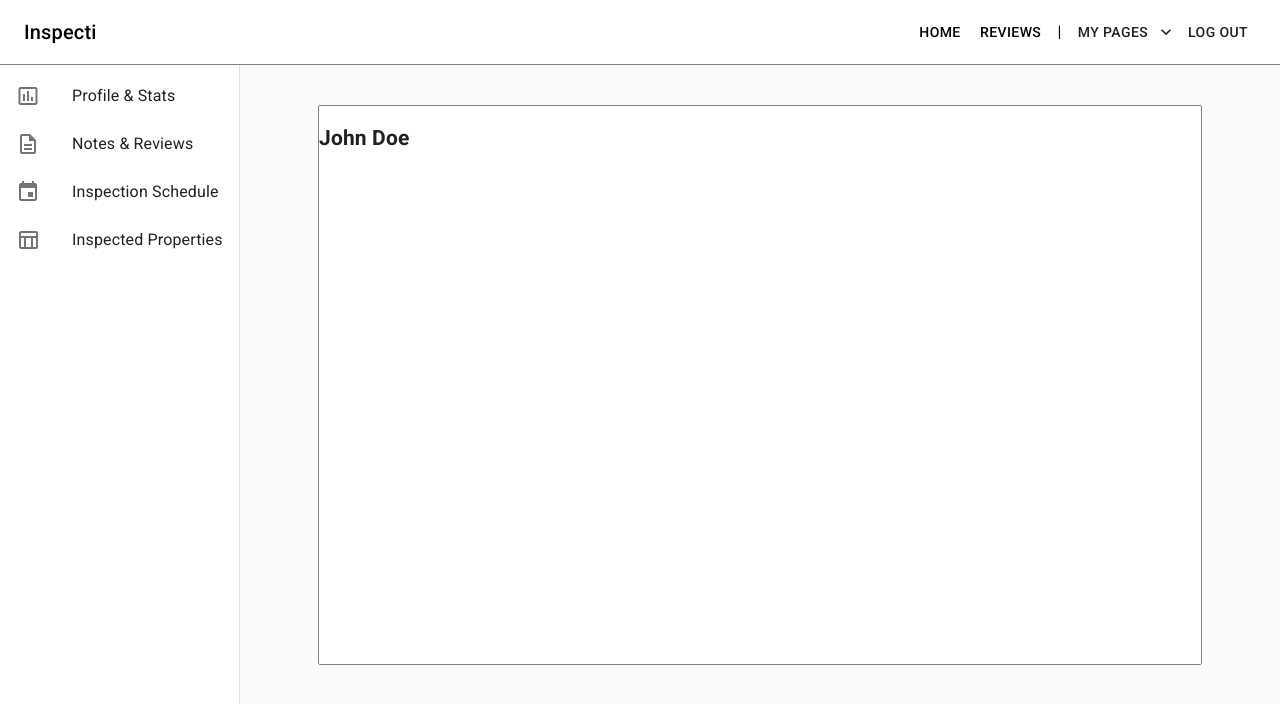
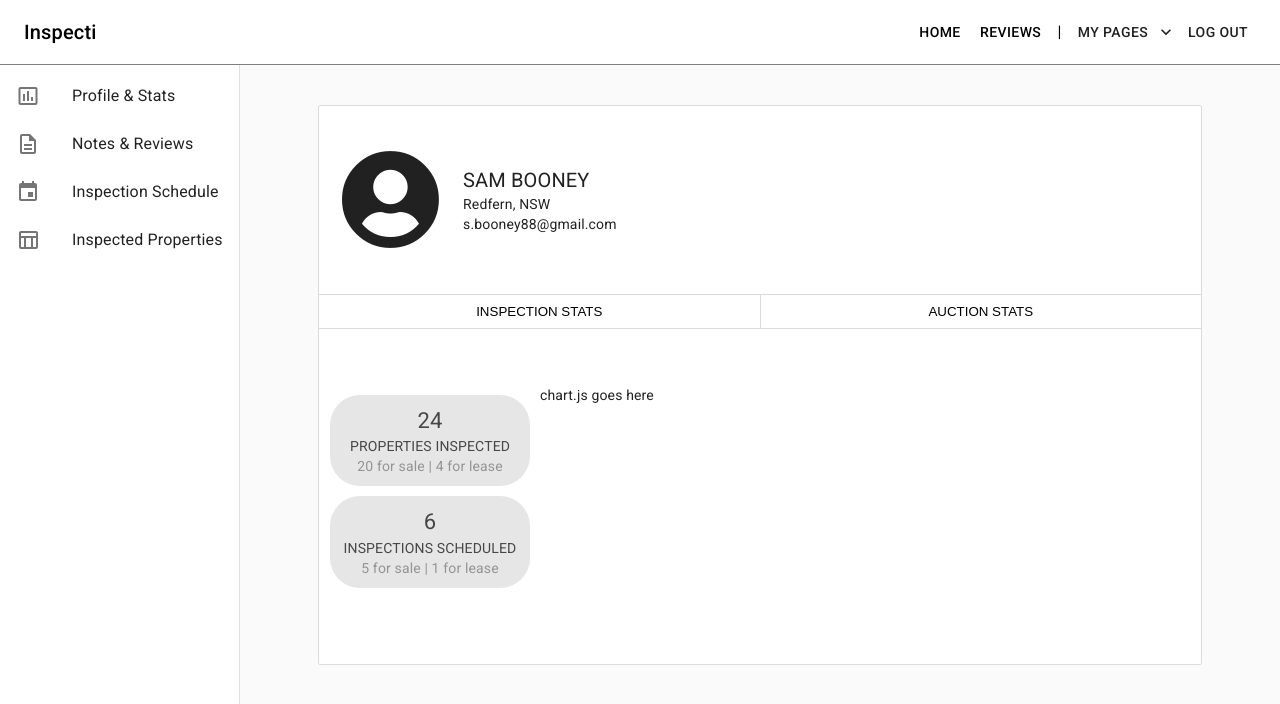
Before and after one commit to jkaho/inspecti, a React (Create React App) app in the folder client/: page / in a window 1280 px wide. Shown: the top 704 px of the page. Built offline with nearby package versions, Linux system fonts and the light colour scheme.

Commit message:
Add basic hardcoded content to profile page

```diff
--- a/client/public/index.html
+++ b/client/public/index.html
@@ -24,6 +24,9 @@
       work correctly both with client-side routing and a non-root public URL.
       Learn how to configure a non-root public URL by running `npm run build`.
     -->
+    <!-- FONT AWESOME -->
+    <link rel="stylesheet" href="https://use.fontawesome.com/releases/v5.8.1/css/all.css"
+      integrity="sha384-50oBUHEmvpQ+1lW4y57PTFmhCaXp0ML5d60M1M7uH2+nqUivzIebhndOJK28anvf" crossorigin="anonymous" />
     <!-- GOOGLE FONTS (ROBOTO) -->
     <link rel="preconnect" href="https://fonts.gstatic.com">
     <link href="https://fonts.googleapis.com/css2?family=Roboto:ital,wght@0,100;0,300;0,400;0,500;0,700;0,900;1,100;1,300;1,400;1,500;1,700;1,900&display=swap" rel="stylesheet">
--- a/client/src/pages/Profile/index.js
+++ b/client/src/pages/Profile/index.js
@@ -8,7 +8,64 @@ export default function Profile() {
       <SideMenu />
       <main className="main-profile">
         <div className="box-container">
-          <h2>John Doe</h2>
+          <table className="profile-table">
+            <tbody>
+              <tr className="info-tr">
+                <td className="info-td" colSpan="2">
+                  <div className="user-info">
+                    <table>
+                      <tbody>
+                        <tr>
+                          <td>
+                            <i className="fas fa-user-circle" style={{ fontSize: "100px" }}></i>
+                          </td>
+                          <td>
+                            <div className="user-name user-text">SAM BOONEY</div>
+                            <div className="user-suburb user-text">Redfern, NSW</div>
+                            <div className="user-email user-text">s.booney88@gmail.com</div>
+                          </td>
+                        </tr>
+                      </tbody>
+                    </table>
+                  </div>
+                  <div className="notif-bell"></div>
+                </td>
+              </tr>
+              <tr className="stat-toggle-tr">
+                <td className="inspection-stat-toggle" width="50%">
+                  <button>INSPECTION STATS</button>
+                </td>
+                <td className="auction-stat-toggle" width="50%">
+                  <button>AUCTION STATS</button>
+                </td>
+              </tr>
+              <tr className="stat-tr">
+                <td className="stat-td" colSpan="2">
+                  <div className="stat-container">
+                    <div className="stat-bubble">
+                      <div className="num-inspections">
+                        <span className="large-num">24</span><br/>PROPERTIES INSPECTED
+                      </div>
+                      <div className="inspection-type-num">
+                        20 for sale | 4 for lease
+                      </div>
+                    </div>
+                    <div className="stat-bubble">
+                      <div className="num-inspections">
+                        <span className="large-num">6</span><br/>INSPECTIONS SCHEDULED
+                      </div>
+                      <div className="inspection-type-num">
+                        5 for sale | 1 for lease
+                      </div>
+                    </div>
+                  </div>
+                  <div className="chart-container">
+                    chart.js goes here
+                  </div>
+                </td>
+              </tr>
+            </tbody>
+          </table>
         </div>
       </main>
     </div>
--- a/client/src/pages/Profile/style.css
+++ b/client/src/pages/Profile/style.css
@@ -7,12 +7,76 @@
 }
 
 .box-container {
-  border: 1px solid grey;
+  border: 1px solid #dbdbdb;
   border-radius: 2px;
   background: white;
   height: 70%;
   width: 85%;
   margin: 40px auto;
+}
+
+.profile-table {
+  width: 100%;
+  height: 100%;
+  border-collapse: collapse;
+}
+
+.info-td {
+  padding: 10px 20px;
+  border-bottom: 1px solid #dbdbdb;
+}
+
+.stat-td {
+  border-top: 1px solid #dbdbdb;
+}
+
+.user-text {
+  padding-left: 20px;
+}
+
+.user-name {
+  font-size: 20px;
+}
+
+.stat-toggle-tr button {
+  width: 100%;
+  background: none;
+  border: none;
+  cursor: pointer;
+}
+
+.inspection-stat-toggle {
+  border-right: 1px solid #dbdbdb;
+}
+
+.stat-container, .chart-container {
+  display: inline-block;
+}
+
+.stat-container {
+  padding: 10px;
+}
+
+.chart-container {
+  vertical-align: top;
+}
+
+.stat-bubble {
+  width: 200px;
+  background: rgb(230, 230, 230);
+  color: rgb(71, 71, 71);
+  padding: 10px;
+  border-radius: 30px;
+  margin-bottom: 10px;
+  text-align: center;
+}
+
+.large-num {
+  font-size: 22px;
+}
+
+.inspection-type-num {
+  color: rgb(148, 148, 148);
 }
 
 /* -------MEDIA QUERIES------- */
```
